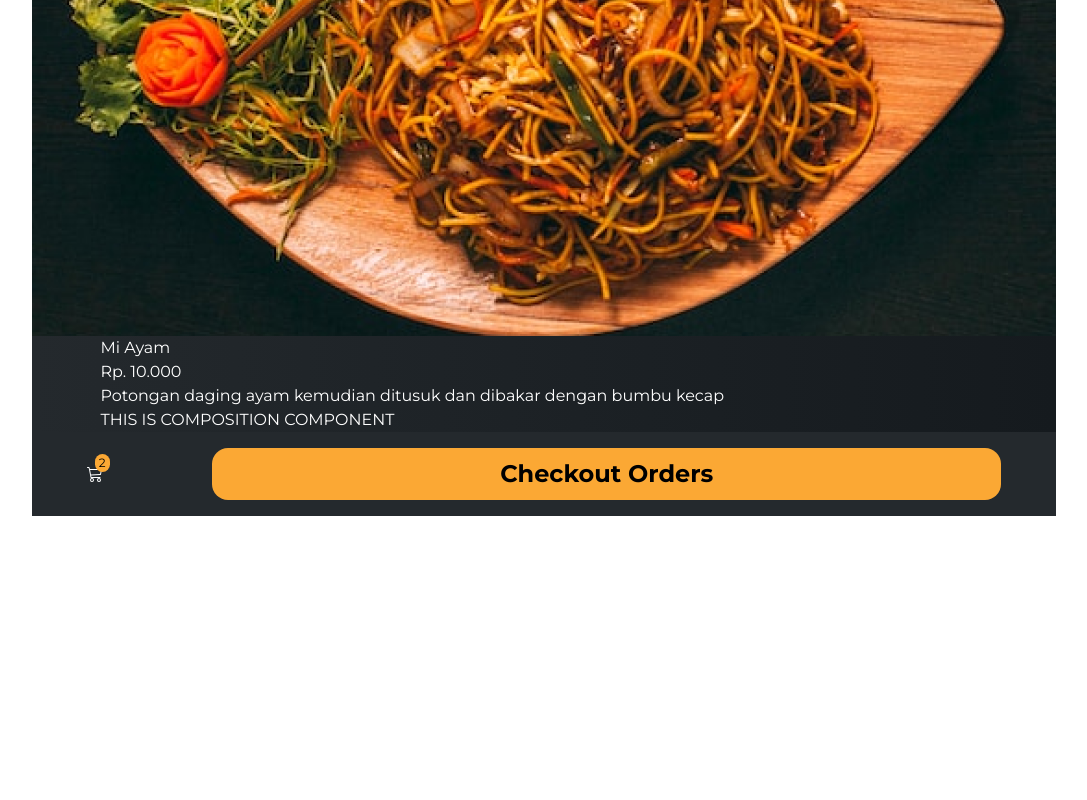
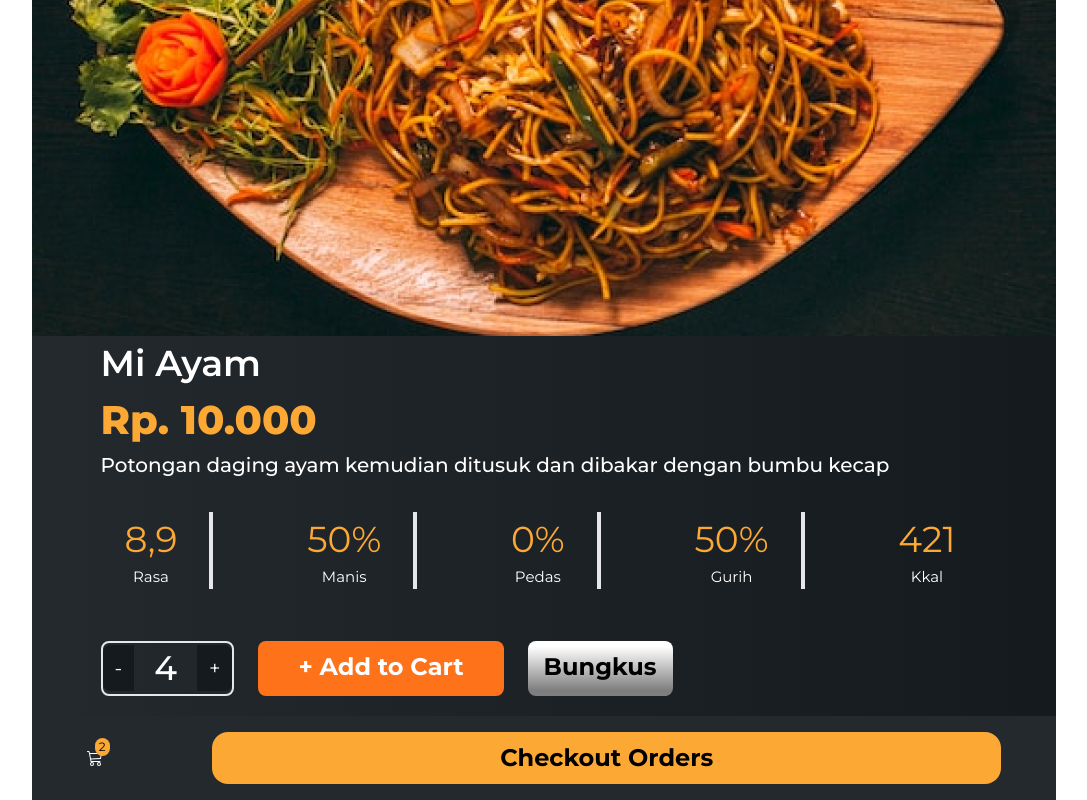
Before and after one commit to RikyAdiPutra/my-project, a Next.js app: page /catalog in a window 1280 px wide. Shown: the part 350-1150 px from the top of the page, without its empty margins (96-1183 px from the left). Before the commit the page ends 866 px from the top, so only its background shows below. Built offline with nearby package versions, Linux system fonts and the light colour scheme.

Commit message:
finishing Composition & create CatalogButton

```diff
--- a/app/catalog/page.jsx
+++ b/app/catalog/page.jsx
@@ -2,6 +2,7 @@ import React from "react"
 import NavbarMain from "@/components/NavbarMain"
 import Image from "next/image"
 import Composition from "@/components/Composition"
+import Button from "@/components/CatalogButton"
 
 export default function CatalogMenu() {
     return (
@@ -9,11 +10,12 @@ export default function CatalogMenu() {
             <Image src="/images/catalog-item.png" width={1024} height={686} alt="" />
             <div className="w-[887px] container text-white">
                 <div>
-                    <h1>Mi Ayam</h1>
-                    <h2>Rp. 10.000</h2>
-                    <p>Potongan daging ayam kemudian ditusuk dan dibakar dengan bumbu kecap</p>
+                    <h1 className="text-[36px] font-semibold">Mi Ayam</h1>
+                    <h2 className="text-[40px] font-extrabold text-orange-c">Rp. 10.000</h2>
+                    <p className="text-[20px] font-medium">Potongan daging ayam kemudian ditusuk dan dibakar dengan bumbu kecap</p>
                 </div>
                 <Composition />
+                <Button />
             </div>
         </div>
     )
--- /dev/null
+++ b/components/CatalogButton.jsx
@@ -0,0 +1,19 @@
+import React from "react"
+
+export default function Button() {
+    return (
+        <div className="flex gap-6 py-[20px]">
+            <div className="flex items-center gap-5 border-2 rounded-lg">
+                <div className="px-3 py-2 text-[20px] bg-black-c-two rounded-l-lg">-</div>
+                <span className="text-[34px] font-medium">4</span>
+                <div className="px-3 py-2 text-[20px] bg-black-c-two rounded-r-lg">+</div>
+            </div>
+            <div className="bg-gradient-orange rounded-lg">
+                <button className="px-10 py-2 text-[24px] font-bold">+ Add to Cart</button>
+            </div>
+            <div className="bg-gradient-gray rounded-lg">
+                <button className="py-2 px-4 text-[24px] font-bold text-black">Bungkus</button>
+            </div>
+        </div>
+    )
+}
--- a/components/Composition.jsx
+++ b/components/Composition.jsx
@@ -2,6 +2,39 @@ import React from "react"
 
 export default function Composition() {
     return (
-        <div className="">THIS IS COMPOSITION COMPONENT</div>
+        <div className="py-8">
+            <ul className="flex justify-between">
+                <li className="border-r-4 pl-6 pr-8">
+                    <div className="text-center">
+                        <h4 className="text-[36px] text-orange-c">8,9</h4>
+                        <p className="text-[15px]">Rasa</p>
+                    </div>
+                </li>
+                <li className="border-r-4 pr-8">
+                    <div className="text-center">
+                        <h4 className="text-[36px] text-orange-c">50%</h4>
+                        <p className="text-[15px]">Manis</p>
+                    </div>
+                </li>
+                <li className="border-r-4 pr-8">
+                    <div className="text-center">
+                        <h4 className="text-[36px] text-orange-c">0%</h4>
+                        <p className="text-[15px]">Pedas</p>
+                    </div>
+                </li>
+                <li className="border-r-4 pr-8">
+                    <div className="text-center">
+                        <h4 className="text-[36px] text-orange-c">50%</h4>
+                        <p className="text-[15px]">Gurih</p>
+                    </div>
+                </li>
+                <li className="pr-8">
+                    <div className="text-center">
+                        <h4 className="text-[36px] text-orange-c">421</h4>
+                        <p className="text-[15px]">Kkal</p>
+                    </div>
+                </li>
+            </ul>
+        </div>
     )
 }
--- a/tailwind.config.js
+++ b/tailwind.config.js
@@ -12,7 +12,9 @@ module.exports = {
         "gradient-conic":
           "conic-gradient(from 180deg at 50% 50%, var(--tw-gradient-stops))",
         "gradient-custom": "linear-gradient(#24292D 100%, #151A1E 100%)",
-        "gradient-itemlist": "linear-gradient(gray 10%, white 100%)"
+        "gradient-itemlist": "linear-gradient(gray 10%, white 100%)",
+        "gradient-orange": "linear-gradient(#FE721A 100%, #FC9919 80%)",
+        "gradient-gray": "linear-gradient(#FFFFFF 10%, #7E7E7E 90%)",
       },
       colors: {
         "black-c": "#24292D",
```
Also changed, not shown: Untitled-1.txt (added).
